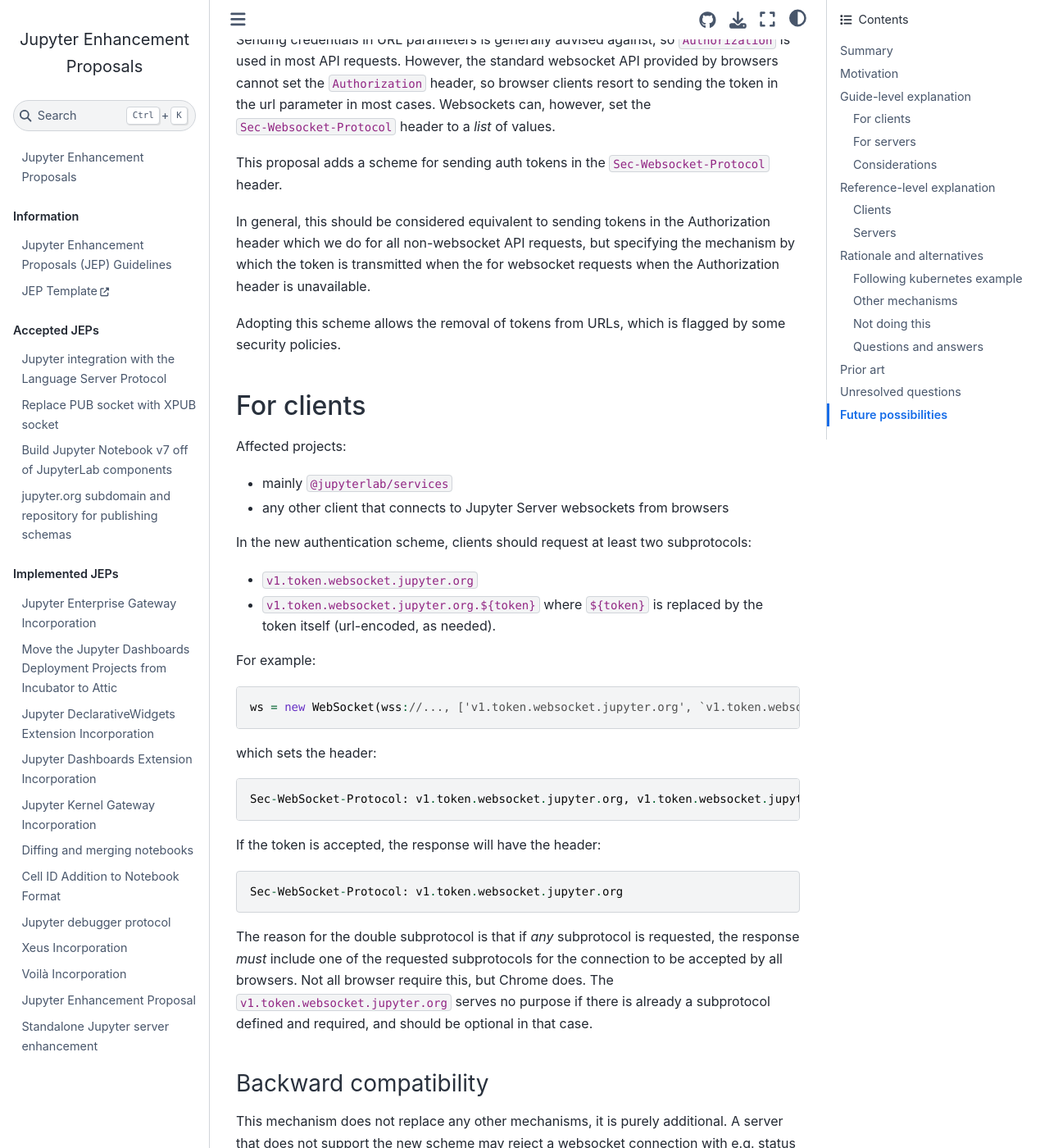
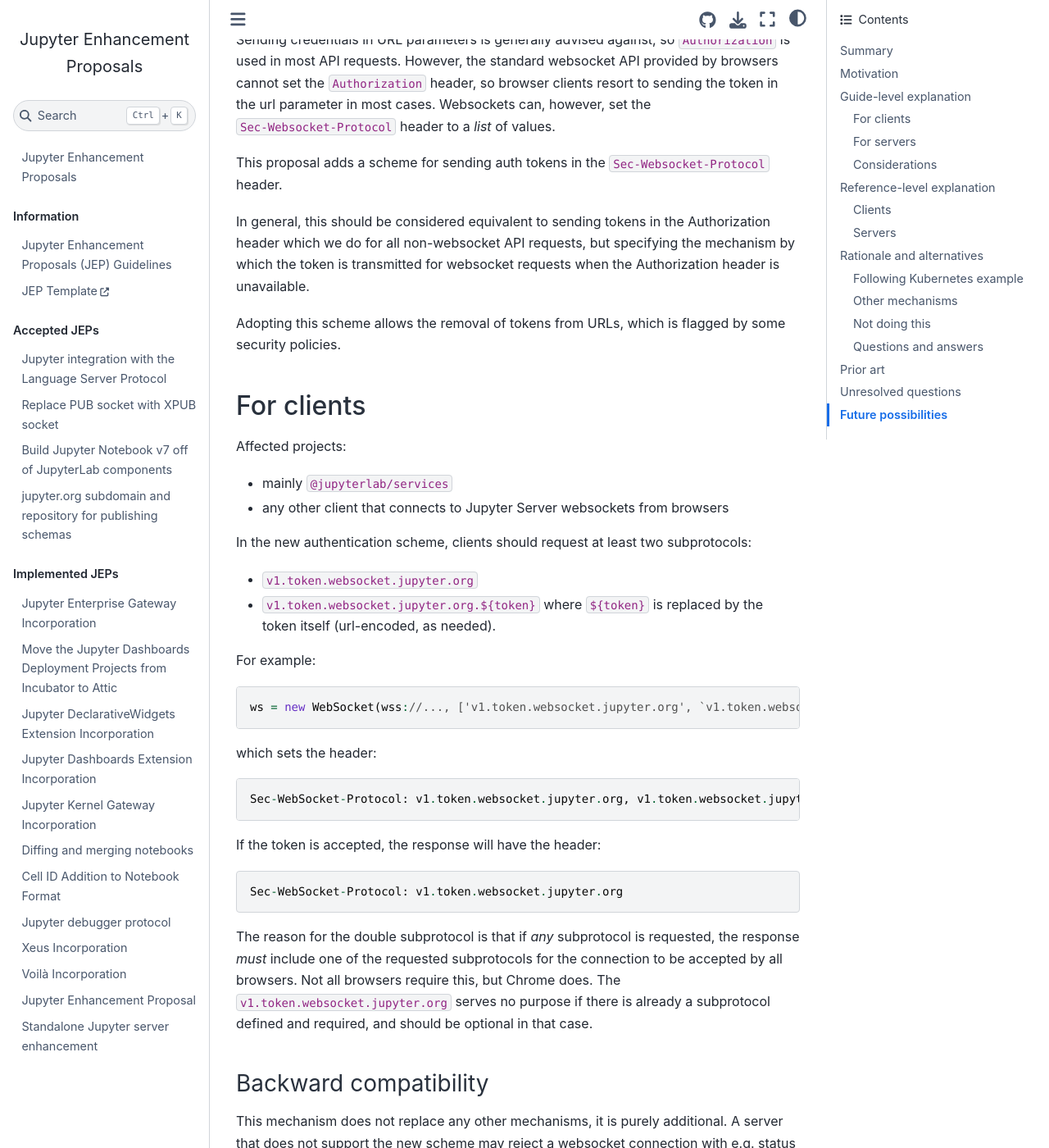
Before and after one commit to jupyter/enhancement-proposals, a Jupyter Book: the page built from 121-token-auth/token-auth.md, in a window 1280 px wide and 1400 px high, scrolled down 959 px. Shown: the whole window at 82% size. Built offline with Jupyter Book 1.0.4 settings and Sphinx 7.4.7 and the Sphinx Book theme 1.1.4, drawn with Linux system fonts in a browser that asks for light colours; some of the changed text lies outside the part shown.

Commit message:
Apply suggestions from code review
Co-authored-by: Simon Li <orpheus+devel@gmail.com>

````diff
--- a/121-token-auth/token-auth.md
+++ b/121-token-auth/token-auth.md
@@ -45,7 +45,7 @@
 
 This proposal adds a scheme for sending auth tokens in the `Sec-Websocket-Protocol` header.
 
-In general, this should be considered equivalent to sending tokens in the Authorization header which we do for all non-websocket API requests, but specifying the mechanism by which the token is transmitted when the for websocket requests when the Authorization header is unavailable.
+In general, this should be considered equivalent to sending tokens in the Authorization header which we do for all non-websocket API requests, but specifying the mechanism by which the token is transmitted for websocket requests when the Authorization header is unavailable.
 
 Adopting this scheme allows the removal of tokens from URLs, which is flagged by some security policies.
 
@@ -80,7 +80,7 @@
 ```
 
 The reason for the double subprotocol is that if _any_ subprotocol is requested, the response _must_ include one of the requested subprotocols for the connection to be accepted by all browsers.
-Not all browser require this, but Chrome does. The `v1.token.websocket.jupyter.org` serves no purpose if there is already a subprotocol defined and required, and should be optional in that case.
+Not all browsers require this, but Chrome does. The `v1.token.websocket.jupyter.org` serves no purpose if there is already a subprotocol defined and required, and should be optional in that case.
 
 #### Backward compatibility
 
@@ -106,7 +106,7 @@
 - jupyter-server
 - jupyverse
 
-Before accepting a connection, a server should check the Sec-Websocket-Protocol header.
+Before accepting a connection, a server should check the `Sec-Websocket-Protocol` header.
 If one of the protocols listed matches `v1.token.websocket.jupyter.org.{token}`, the token should be checked.
 The token should be url-decoded (e.g. `token = urllib.parse.unquote(token)`).
 Handling of the token should be identical to an `Authorization: Bearer {token}`.
@@ -184,11 +184,11 @@
 
 ## Rationale and alternatives
 
-### Following kubernetes example
+### Following Kubernetes example
 
 This JEP follows a scheme [devised by Kubernetes](https://github.com/kubernetes/kubernetes/commit/714f97d7baf4975ad3aa47735a868a81a984d1f0).
 
-Our scheme differs from kubernetes only in that we do not serialize the token via base64 in the header.
+Our scheme differs from Kubernetes only in that we do not serialize the token via base64 in the header.
 
 Pro base64-encoding:
 
````
Also changed, not shown: other parts of 121-token-auth/token-auth.md (+1 -1 lines).
